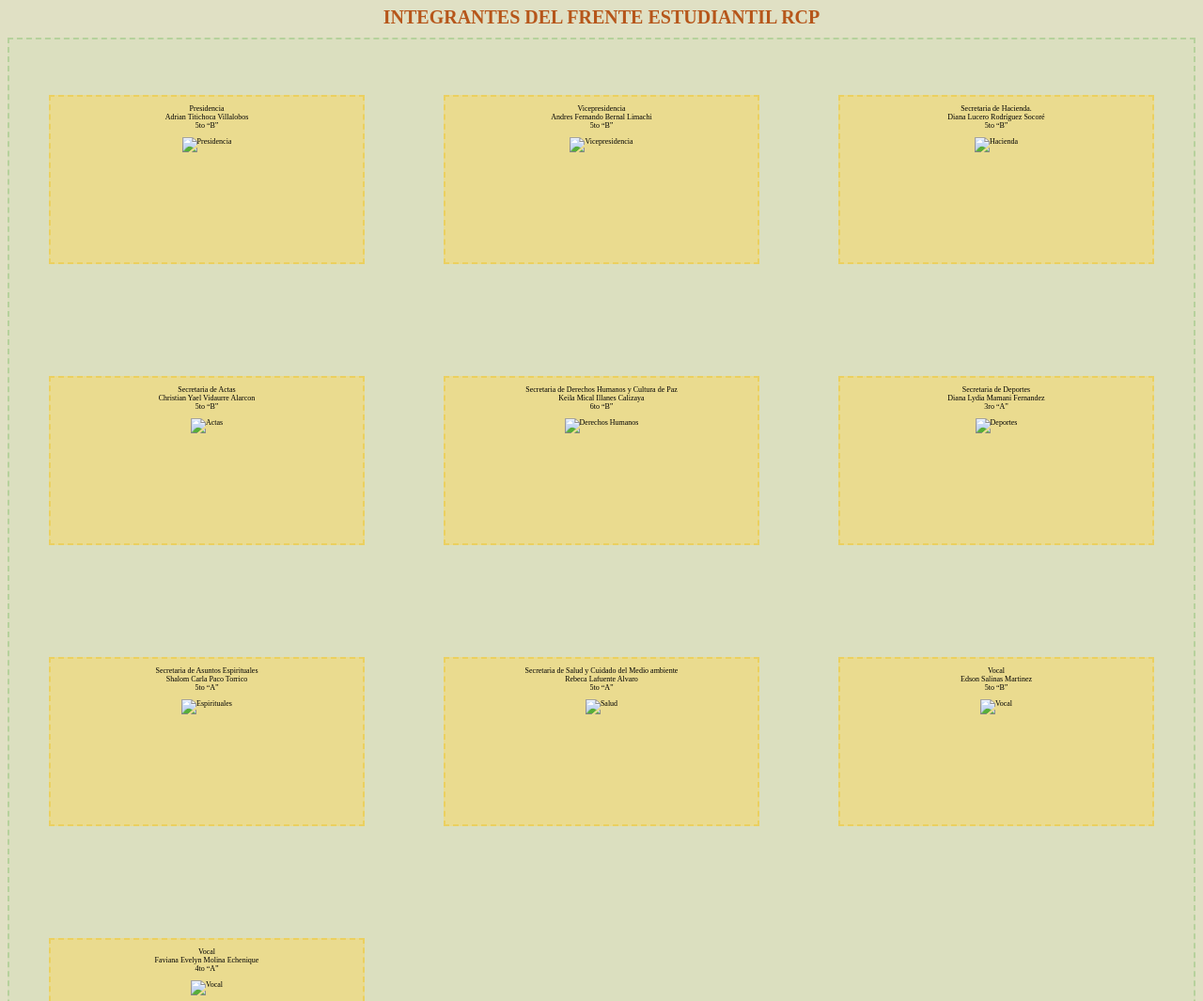
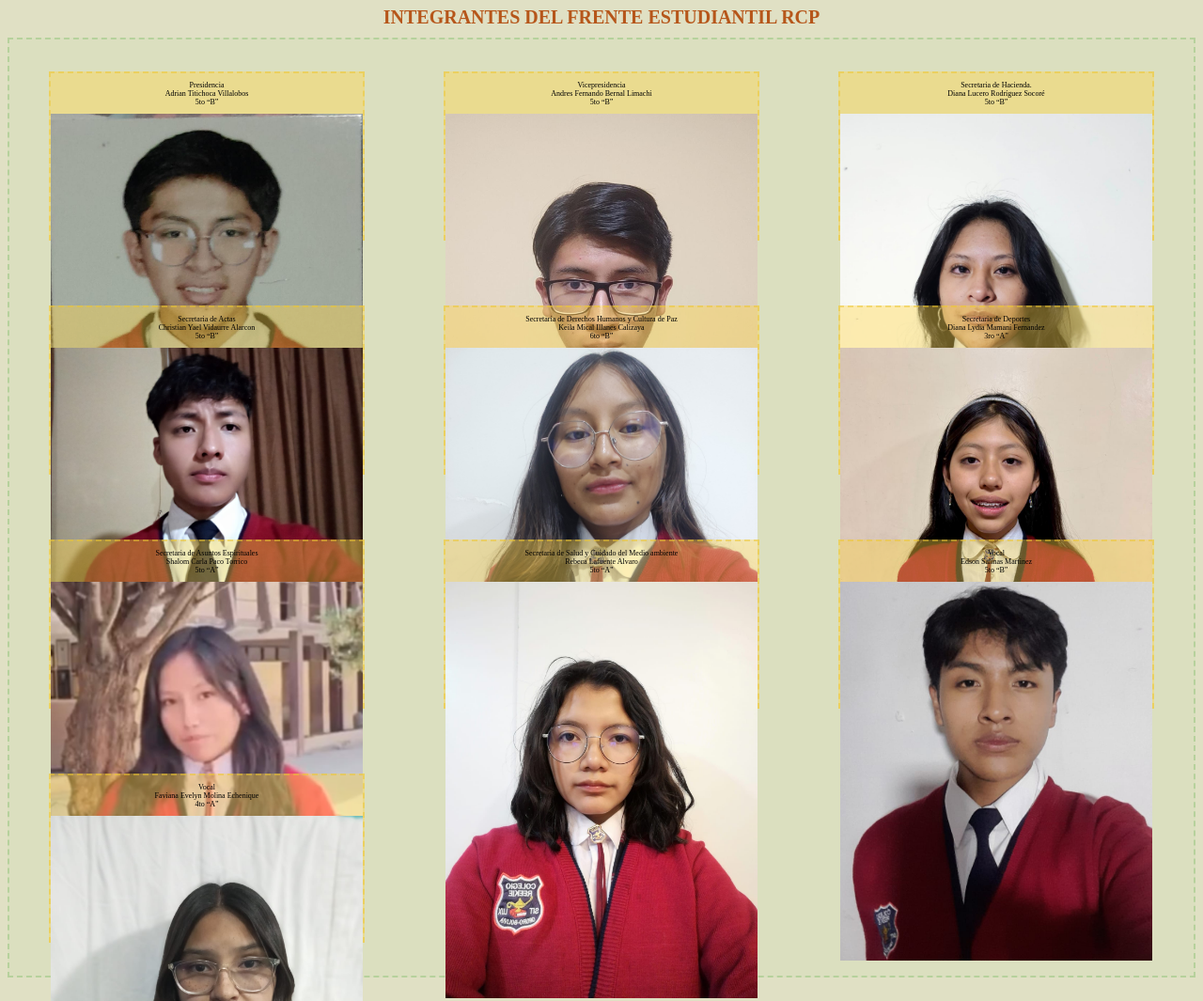
Before and after one commit to Reekistascumpliendopromesas1/Reekistascumpliendopromesas1.github.io, a plain HTML site: page index.html in a window 1280 px wide. Shown: the part 978-2043 px from the top of the page at 94% size. Drawn offline with Linux system fonts and the light colour scheme.

Commit message:
cuarto creo

```diff
--- a/index.html
+++ b/index.html
@@ -66,34 +66,34 @@
     <h3><a name="d">INTEGRANTES DEL FRENTE ESTUDIANTIL RCP</a></h3>
     <div class="integrantes">
         <div class="person"><p>Presidencia <br> Adrian Titichoca Villalobos <br> 5to “B”</p>
-            <img src="4/adrian.jpeg" alt="Presidencia">
+            <img src="adrian.jpeg" alt="Presidencia">
         </div>
         <div class="person"><p>Vicepresidencia <br> Andres Fernando Bernal Limachi <br>5to “B”</p>
-            <img src="4/andres.jpeg" alt="Vicepresidencia">
+            <img src="andres.jpeg" alt="Vicepresidencia">
         </div>
         <div class="person"><p>Secretaria de Hacienda. <br> Diana Lucero Rodríguez Socoré<br>5to “B”</p>
-            <img src="4/diana.jpeg" alt="Hacienda">
+            <img src="diana.jpeg" alt="Hacienda">
         </div>
         <div class="person"><p>Secretaria de Actas <br>Christian Yael Vidaurre Alarcon <br> 5to “B”</p>
-            <img src="4/christian.jpeg" alt="Actas">
+            <img src="christian.jpeg" alt="Actas">
         </div>
         <div class="person"><p>Secretaria de Derechos Humanos y Cultura de Paz <br> Keila Mical Illanes Calizaya <br> 6to “B”</p>
-            <img src="4/keila.jpeg" alt="Derechos Humanos">
+            <img src="keila.jpeg" alt="Derechos Humanos">
         </div>
         <div class="person"><p>Secretaria de Deportes <br> Diana Lydia Mamani Fernandez <br> 3ro “A”</p>
-            <img src="4/diana2.jpeg" alt="Deportes">
+            <img src="diana2.jpeg" alt="Deportes">
         </div>
         <div class="person"><p>Secretaria de Asuntos Espirituales <br> Shalom Carla Paco Torrico <br> 5to “A”</p>
-            <img src="4/shalom.jpeg" alt="Espirituales">
+            <img src="shalom.jpeg" alt="Espirituales">
         </div>
         <div class="person"><p>Secretaria de Salud y Cuidado del Medio ambiente <br> Rebeca Lafuente Alvaro <br> 5to “A”</p>
-            <img src="4/rebeca.jpeg" alt="Salud">
+            <img src="rebeca.jpeg" alt="Salud">
         </div>
         <div class="person"><p>Vocal <br> Edson Salinas Martinez <br> 5to “B”</p>
-            <img src="4/edson.jpeg" alt="Vocal">
+            <img src="edson.jpeg" alt="Vocal">
         </div>
         <div class="person"><p>Vocal <br> Faviana Evelyn Molina Echenique <br> 4to “A”</p>
-            <img src="4/faviana.jpeg" alt="Vocal">
+            <img src="faviana.jpeg" alt="Vocal">
         </div>
         <!-- <div class="person">Asesora. -  Profa. Jeannet Lucy Quipe Mamani</div> -->
     </div>
--- a/style.css
+++ b/style.css
@@ -74,7 +74,7 @@ li{
 
     box-sizing: border-box;
     width: 100%;
-    height: 1200px;
+    height: 1000px;
     margin-left: auto;
     margin-right: auto;
     background: rgba(114, 186, 94, 0.05);
```
Also changed, not shown: adrian.jpeg (added), andres.jpeg (added), christian.jpeg (added), diana.jpeg (added), diana2.jpeg (added), edson.jpeg (added), faviana.jpeg (added), keila.jpeg (added), rebeca.jpeg (added), shalom.jpeg (added).
